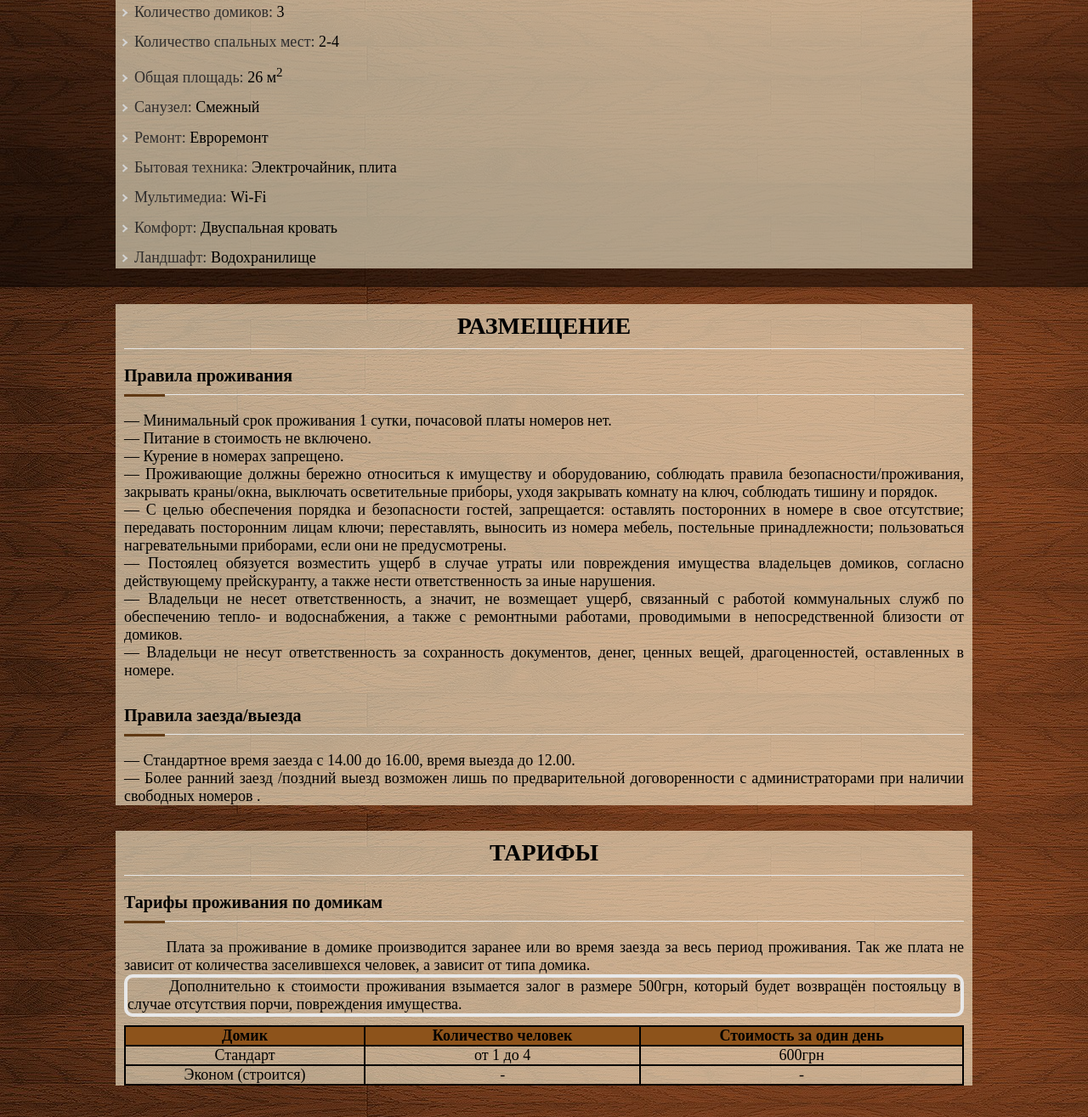
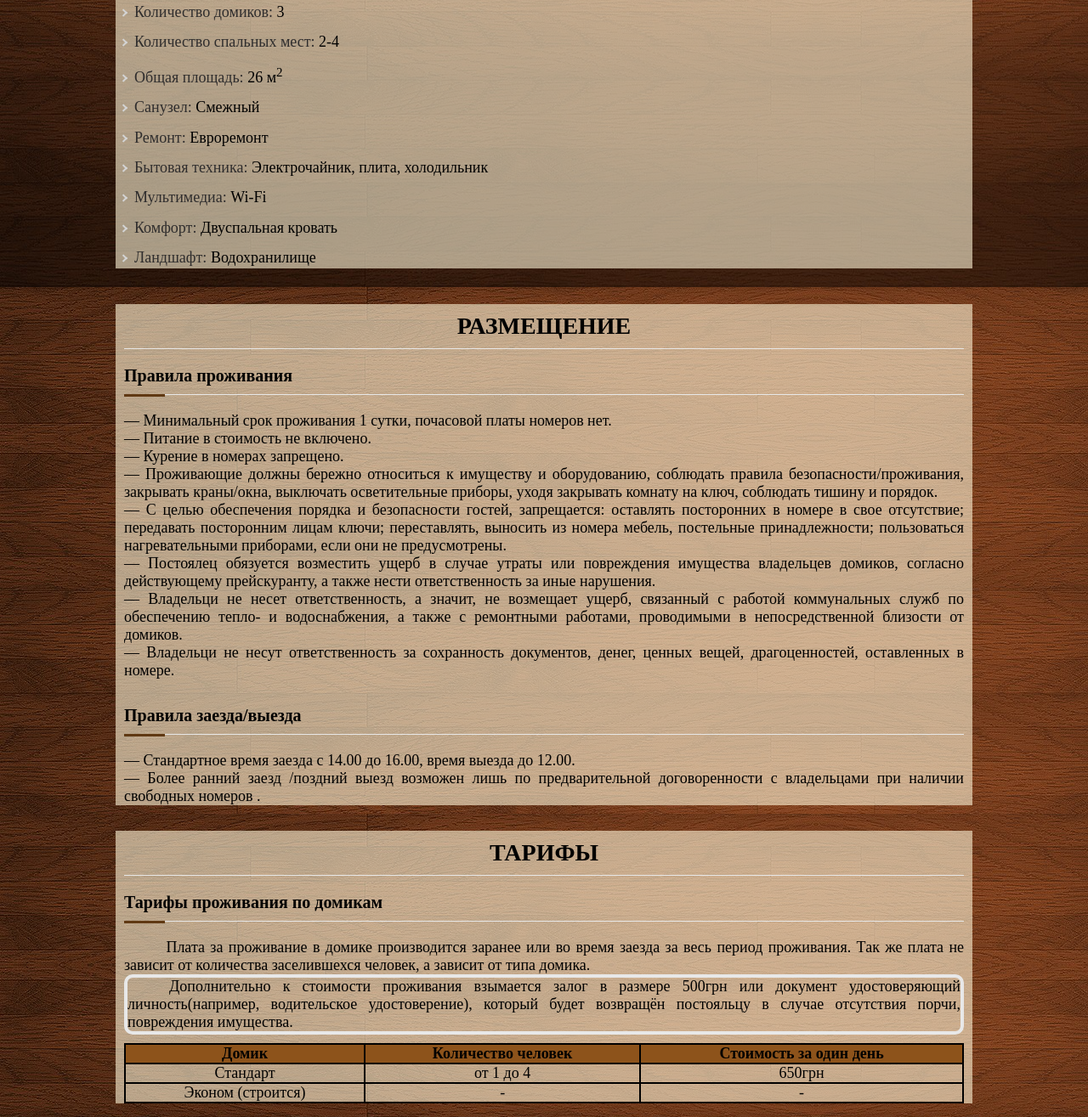
Before and after one commit to KramRul/Oskol_Maldives.github.io, a plain HTML site: page index.html in a window 1280 px wide. Shown: the part 1542-2857 px from the top of the page at 85% size. Drawn offline with nearby package versions, Linux system fonts and the light colour scheme; a web font is replaced by a local one.

Commit message:
Конечные изменения 1

```diff
--- a/index.html
+++ b/index.html
@@ -160,7 +160,7 @@
 			<li><strong>Общая площадь: </strong>26 м<sup>2</sup></li>
 			<li><strong>Санузел: </strong>Смежный</li>
 			<li><strong>Ремонт: </strong>Евроремонт</li>
-			<li><strong>Бытовая техника: </strong>Электрочайник, плита</li>
+			<li><strong>Бытовая техника: </strong>Электрочайник, плита, холодильник</li>
 			<li><strong>Мультимедиа: </strong>Wi-Fi</li>
 			<li><strong>Комфорт: </strong>Двуспальная кровать</li>
 			<li><strong>Ландшафт: </strong>Водохранилище</li>
@@ -183,7 +183,7 @@
 			<p>&nbsp;</p>
 			<h3 class="title_style">Правила заезда/выезда<span class="title-block"></span></h3>
 			<p class="placement">— Стандартное время заезда с 14.00 до 16.00, время выезда до 12.00.<br>
-— Более ранний заезд /поздний выезд возможен лишь по предварительной договоренности с администраторами при наличии свободных номеров .<br></p>
+— Более ранний заезд /поздний выезд возможен лишь по предварительной договоренности с владельцами при наличии свободных номеров .<br></p>
 		</article>
 	</div>
 </section>
@@ -193,7 +193,7 @@
 			<h2 class="title_style">ТАРИФЫ</h2>
 			<h3 class="title_style">Тарифы проживания по домикам<span class="title-block"></span></h3>
 			<p>Плата за проживание в домике производится заранее или во время заезда за весь период проживания. Так же плата не зависит от количества заселившехся человек, а зависит от типа домика.</p>
-			<p class="pledge">Дополнительно к стоимости проживания взымается залог в размере 500грн, который будет возвращён постояльцу в случае отсутствия порчи, повреждения имущества.</p>
+			<p class="pledge">Дополнительно к стоимости проживания взымается залог в размере 500грн или документ удостоверяющий личность(например, водительское удостоверение), который будет возвращён постояльцу в случае отсутствия порчи, повреждения имущества.</p>
 			<table>
         <thead>
             <tr>
@@ -206,7 +206,7 @@
             <tr>
                 <td>Стандарт</td>
                 <td>от 1 до 4</td>
-                <td>600грн</td>
+                <td>650грн</td>
             </tr>
             <tr>
                 <td>Эконом (строится)</td>
@@ -241,7 +241,7 @@
 			<h2 class="title_style">КОНТАКТЫ</h2>
 			<h3 class="title_style">Контакты и бронирование<span class="title-block"></span></h3>
 			<p>ДЛЯ БРОНИРОВАНИЯ ДОМИКА ВЫ МОЖЕТЕ ПОЗВОНИТЬ НАМ ПО ТЕЛЕФОНУ:</p>
-			<p class="tellephone"><a id="tellephone" href="tel:+38 (050) 158 56 77">+38 (050) 158 56 77</a> - Оля</p>
+			<p class="tellephone"><a id="tellephone" href="tel:+38 (050) 158 56 77">+38 (050) 158 56 77</a> - Ольга</p>
 		</article>
 	</div>
 </section>
```
